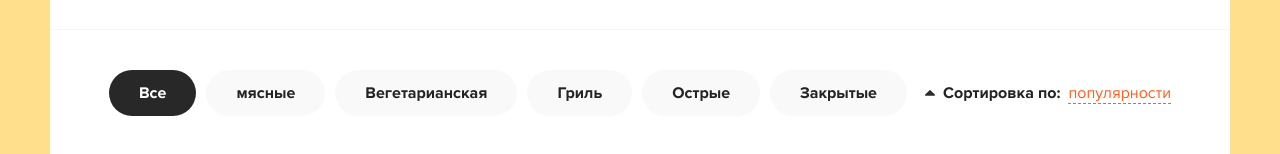
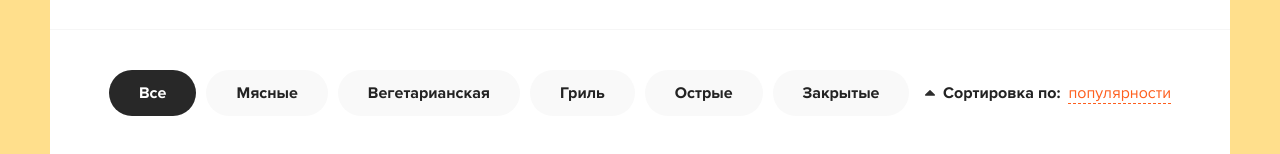
Before and after one commit to JENIA89/react-pizza, a React (Create React App) app: page / in a window 1280 px wide. Shown: the part 152-306 px from the top of the page. Built offline with nearby package versions, Linux system fonts and the light colour scheme; data requests are answered from the project's data file.

Commit message:
feat: delete cicle in app

```diff
--- a/src/App.js
+++ b/src/App.js
@@ -1,18 +1,11 @@
-import axios from "axios";
-import React, { useEffect } from "react";
+import React from "react";
 import { useDispatch } from "react-redux";
 import { Route } from "react-router-dom";
 import { Header } from "./components";
 import { Home, Cart } from "./pages";
-import { setPizzas } from "./redux/actions/pizzas";
-import { setAsyncPizzas } from "./redux/actions/pizzas";
 
 function App() {
   const dispatch = useDispatch();
-
-  useEffect(() => {
-    dispatch(setAsyncPizzas());
-  }, []);
 
   return (
     <div className="wrapper">
--- a/src/pages/Home.jsx
+++ b/src/pages/Home.jsx
@@ -1,10 +1,11 @@
-import React, { useCallback } from "react";
+import React, { useCallback, useEffect } from "react";
 import { useSelector, useDispatch } from "react-redux";
 import { Categories, SortPopup, PizzaBlock } from "../components";
 import { setCategory } from "../redux/actions/filters";
+import { setAsyncPizzas } from "../redux/actions/pizzas";
 
 const categoryName = [
-  "мясные",
+  "Мясные",
   "Вегетарианская",
   "Гриль",
   "Острые",
@@ -20,6 +21,10 @@ const sortItems = [
 const Home = () => {
   const dispatch = useDispatch();
   const items = useSelector((state) => state.pizzas.items);
+
+  useEffect(() => {
+    dispatch(setAsyncPizzas());
+  }, []);
 
   const onSelectCategory = useCallback((index) => {
     dispatch(setCategory(index));
```
Also changed, not shown: 1 other file (tests, documents, lock files or other folders).
